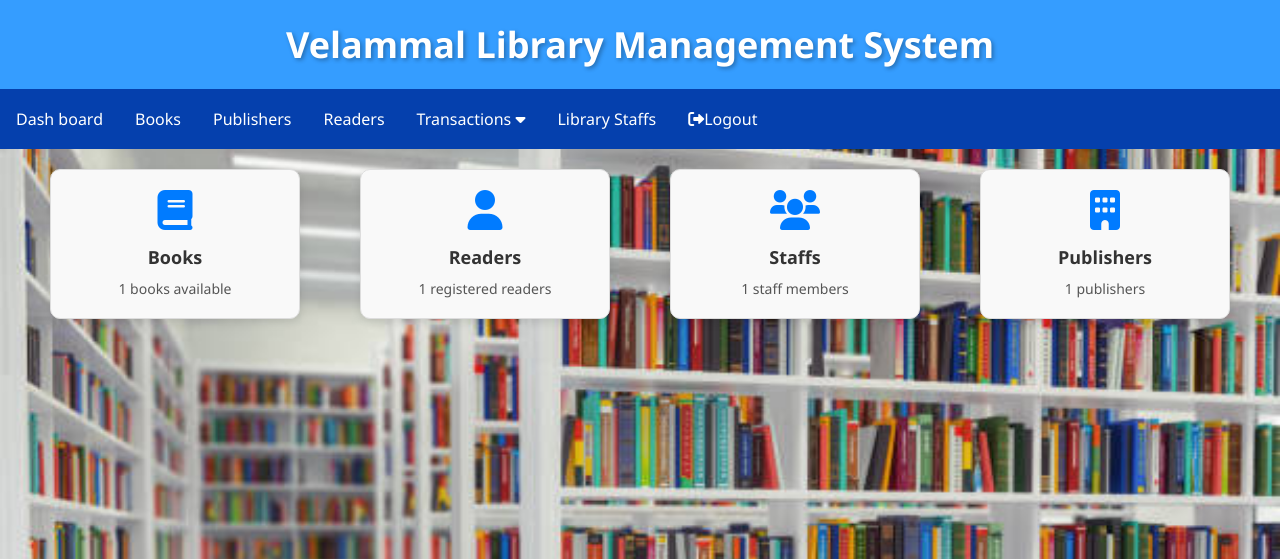
After one commit to 913122104047-HARISH-V/LMS-project, a PHP site: page /details.php in a window 1280 px wide. The commit adds this page. Shown: the top 559 px of the page. Run offline with PHP 8.4, Linux system fonts and the light colour scheme; tables that the repository leaves empty or names only in its code hold one stand-in row (values such as "Sample post").

Commit message:
create a new file details.php with some changes in main.php

```diff
--- /dev/null
+++ b/details.php
@@ -0,0 +1,104 @@
+<link rel="stylesheet" href="https://cdnjs.cloudflare.com/ajax/libs/font-awesome/6.0.0-beta3/css/all.min.css">
+<style>
+.card-container {
+    display: flex;
+    justify-content: space-around;
+    margin: 20px;
+}
+
+.card {
+    background-color: #f9f9f9;
+    border: 1px solid #ddd;
+    border-radius: 10px;
+    width: 250px;
+    padding: 20px;
+    text-align: center;
+    box-shadow: 0 4px 8px rgba(0, 0, 0, 0.1);
+    transition: transform 0.3s ease;
+}
+
+.card:hover {
+    transform: translateY(-10px);
+}
+
+.icon {
+    font-size: 40px;
+    color: #007bff;
+    margin-bottom: 15px;
+}
+
+.content h3 {
+    font-size: 18px;
+    margin: 10px 0;
+    color: #333;
+}
+
+.content p {
+    font-size: 14px;
+    color: #555;
+}
+</style>
+<?php
+include('main.php'); // Assuming this contains some necessary includes or session handling
+include('dbcon.php'); // Database connection
+
+// Queries to fetch count from each table
+$books_query = "SELECT COUNT(*) as count FROM books";
+$readers_query = "SELECT COUNT(*) as count FROM readers";
+$staffs_query = "SELECT COUNT(*) as count FROM library_staffs";
+$publishers_query = "SELECT COUNT(*) as count FROM publishers";
+
+// Execute queries
+$books_result = mysqli_query($conn, $books_query);
+$readers_result = mysqli_query($conn, $readers_query);
+$staffs_result = mysqli_query($conn, $staffs_query);
+$publishers_result = mysqli_query($conn, $publishers_query);
+
+// Fetch counts
+$books_count = mysqli_fetch_assoc($books_result)['count'];
+$readers_count = mysqli_fetch_assoc($readers_result)['count'];
+$staffs_count = mysqli_fetch_assoc($staffs_result)['count'];
+$publishers_count = mysqli_fetch_assoc($publishers_result)['count'];
+?>
+
+<div class="card-container">
+    <div class="card">
+        <div class="icon">
+            <i class="fas fa-book"></i> <!-- Font Awesome icon for books -->
+        </div>
+        <div class="content">
+            <h3>Books</h3>
+            <p><?php echo $books_count; ?> books available</p>
+        </div>
+    </div>
+    <div class="card">
+        <div class="icon">
+            <i class="fas fa-user"></i> <!-- Font Awesome icon for readers -->
+        </div>
+        <div class="content">
+            <h3>Readers</h3>
+            <p><?php echo $readers_count; ?> registered readers</p>
+        </div>
+    </div>
+    <div class="card">
+        <div class="icon">
+            <i class="fas fa-users"></i> <!-- Font Awesome icon for staffs -->
+        </div>
+        <div class="content">
+            <h3>Staffs</h3>
+            <p><?php echo $staffs_count; ?> staff members</p>
+        </div>
+    </div>
+    <div class="card">
+        <div class="icon">
+            <i class="fas fa-building"></i> <!-- Font Awesome icon for publishers -->
+        </div>
+        <div class="content">
+            <h3>Publishers</h3>
+            <p><?php echo $publishers_count; ?> publishers</p>
+        </div>
+    </div>
+</div>
+
+<?php
+?>
--- a/main.php
+++ b/main.php
@@ -7,6 +7,7 @@
     <title>Velammal Library Management System</title>
     <link rel="stylesheet" href="css/main.css">
     <link rel="stylesheet" href="https://cdnjs.cloudflare.com/ajax/libs/font-awesome/4.7.0/css/font-awesome.min.css">
+    <link rel="stylesheet" href="https://cdnjs.cloudflare.com/ajax/libs/font-awesome/6.0.0-beta3/css/all.min.css">
     <style>
      body {
     background-image: url("photos/bg.jpg");
@@ -25,6 +26,7 @@
 
 <nav>
     <ul>
+        <li><a href="details.php">Dash board</a></li>
         <li><a href='display_books.php'>Books</a></li>
         <li><a href='display_publisher.php'>Publishers</a></li>
         <li><a href='display_readers.php'>Readers</a></li>
```
